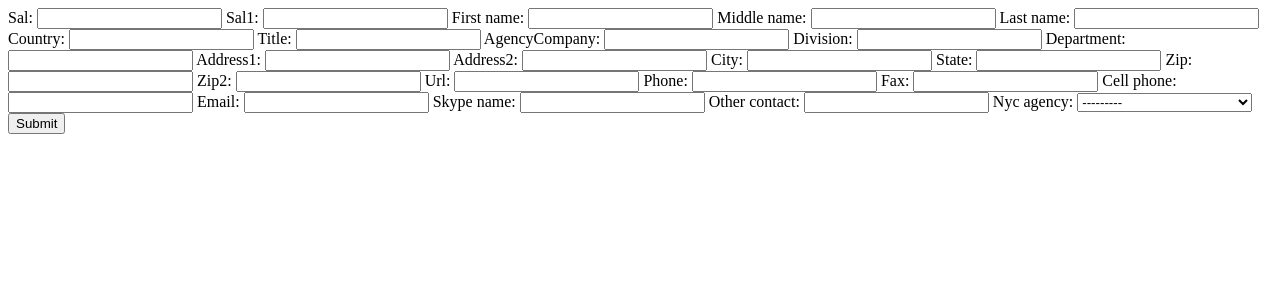
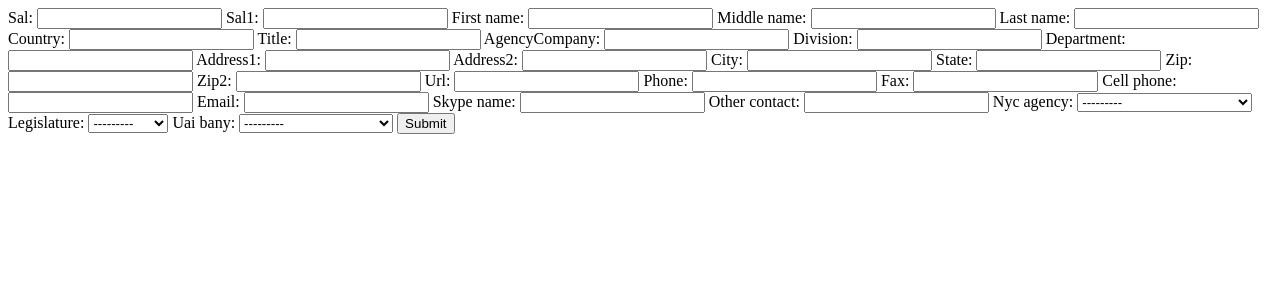
Before and after one commit to Junaidiqbal35/ctg, a Django app: page /index/ in a window 1280 px wide. Shown: the top 300 px of the page. Run offline with Django 4.2, Linux system fonts and the light colour scheme.

Commit message:
new update

```diff
--- a/core/models.py
+++ b/core/models.py
@@ -68,3 +68,5 @@ class FileMaker(models.Model):
     other_contact = models.IntegerField()
 
     nyc_agency = models.PositiveSmallIntegerField(choices=NYC_AGENCY_CHOICES, null=True)
+    legislature = models.PositiveSmallIntegerField(choices=LEGISLATURE, null=True)
+    uai_bany = models.PositiveSmallIntegerField(choices=UAI_BANY, null=True)
--- a/templates/filmmaker.html
+++ b/templates/filmmaker.html
@@ -6,7 +6,7 @@
 </head>
 <body>
     <div>
-        <form method="post" action="" novalidate enctype="multipart/form-data">
+        <form method="post" action="." novalidate enctype="multipart/form-data">
             {% csrf_token %}
             {{form }}
             <button>Submit</button>
```
